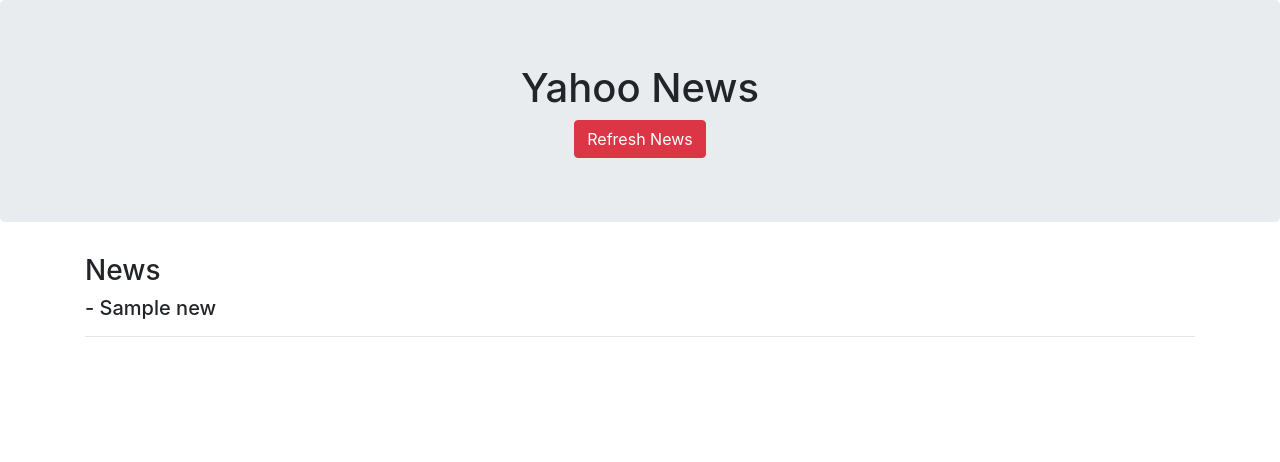
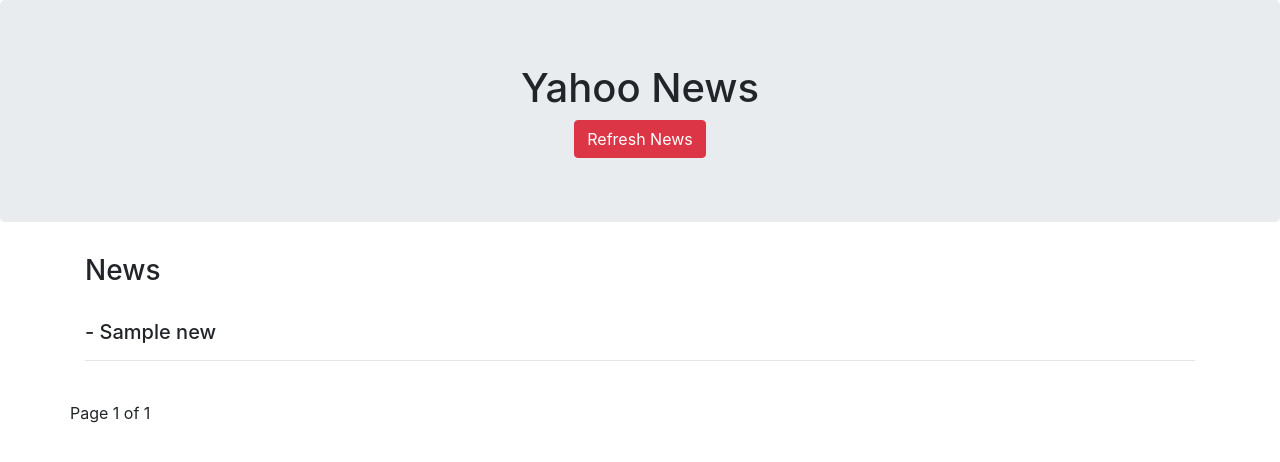
Before and after one commit to AdemZecak/Financial-News---MOP, a Django app: template financial_news/templates/index.html in a window 1280 px wide. Shown: the top 462 px of the page. Run offline with Django 3.2, Linux system fonts and the light colour scheme; the template is opened without the code that fills it: most values are stand-ins (such as "Sample title", 1, 10 or a date in 2020); parts of the project's set-up code (start-up, migrations or seed data) failed here and were passed over; some libraries are stand-ins or nearby versions.

Commit message:
Paginacija

```diff
--- a/financial_news/templates/index.html
+++ b/financial_news/templates/index.html
@@ -7,6 +7,7 @@
 <body>
     <div class="jumbotron">
         <center><h1>Yahoo News</h1>
+
            <a href="/" class="btn btn-danger">Refresh News</a>
         </center>
     </div>
@@ -16,6 +17,7 @@
         <div class="row">
             <div class="col-12">
                     <h3 class="text-centre">News</h3>
+                    <br>
                     {% for i in news %}
                     <h5> - {{i}} </h5>
                     <hr>
@@ -23,15 +25,46 @@
                     <br>
             </div>
 
+            <div>
+
+                {% if venues.has_previous %}
+
+                    <a href = "?page=1">&laquo; First</a>
+                    <a href = "?page={{venues.previous_page_number}}">Previous</a>
+
+                {% endif %}
+
+
+
+                    Page {{venues.number}} of {{venues.paginator.num_pages }}
+
+
+                {% if venues.has_next %}
+
+                    <a href ="?page={{venues.next_page_number}}">Next</a>
+                    <a href ="?page={{venues.paginator.num_pages}}">Last &raquo;</a>
+
+
+                {% endif %}
+
+            </div>
+
         </div>
 
 
-</div>
+    </div>
+
+
+
+
     <script
-src="http://code.jquery.com/jquery-3.3.1.min.js"
-integrity="sha256-FgpCb/KJQlLNfOu91ta32o/NMZxltwRo8QtmkMRdAu8="
-    crossorigin="anonymous"></script>
+        src="http://code.jquery.com/jquery-3.3.1.min.js"
+        integrity="sha256-FgpCb/KJQlLNfOu91ta32o/NMZxltwRo8QtmkMRdAu8="
+        crossorigin="anonymous">
+    </script>
     <script src="https://cdnjs.cloudflare.com/ajax/libs/popper.js/1.12.9/umd/popper.min.js" integrity="sha384-ApNbgh9B+Y1QKtv3Rn7W3mgPxhU9K/ScQsAP7hUibX39j7fakFPskvXusvfa0b4Q" crossorigin="anonymous"></script>
     <script src="https://maxcdn.bootstrapcdn.com/bootstrap/4.0.0/js/bootstrap.min.js" integrity="sha384-JZR6Spejh4U02d8jOt6vLEHfe/JQGiRRSQQxSfFWpi1MquVdAyjUar5+76PVCmYl" crossorigin="anonymous"></script>
+
+
 </body>
 </html>
```
Also changed, not shown: financial_news/views.py (+31 -11 lines).
